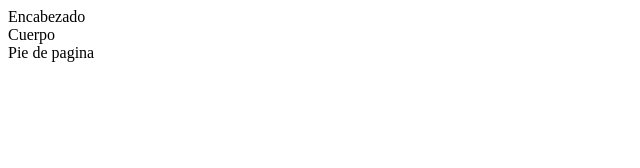
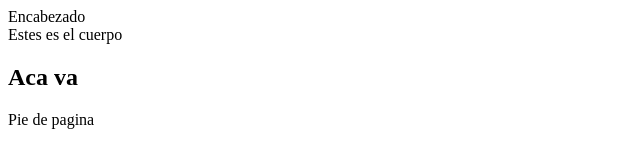
Before and after one commit to jarr486/reservation, a plain HTML site: page index.html in a window 1280 px wide. Shown: the whole page, without its empty margins (0-640 px from the left). Drawn offline with Linux system fonts and the light colour scheme.

Commit message:
Nuevo cambio

```diff
--- a/index.html
+++ b/index.html
@@ -13,7 +13,8 @@
     </header>
 
     <section>
-        Cuerpo
+        Estes es el cuerpo
+        <h1>Aca va</h1>
     </section>
 
     <footer>
```
